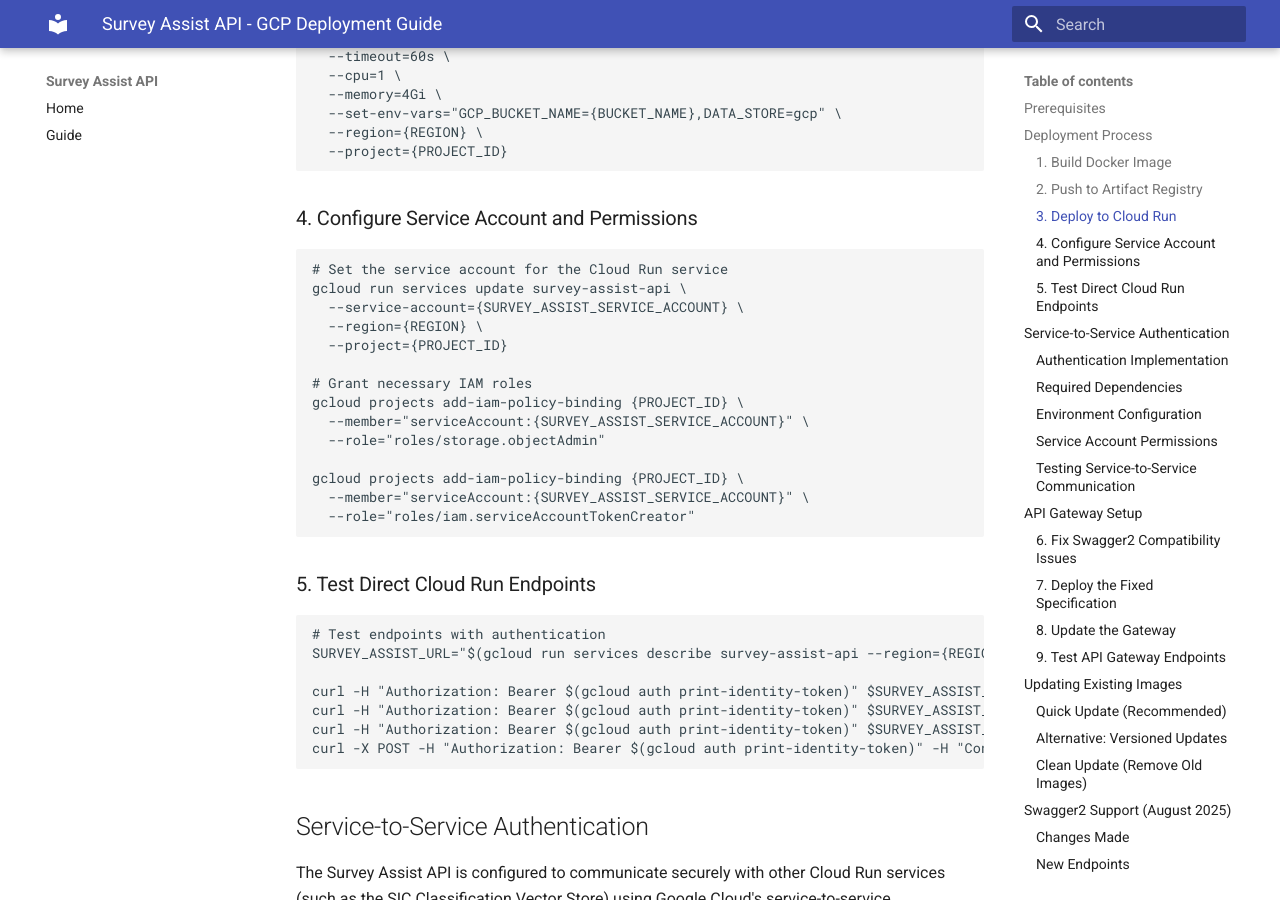
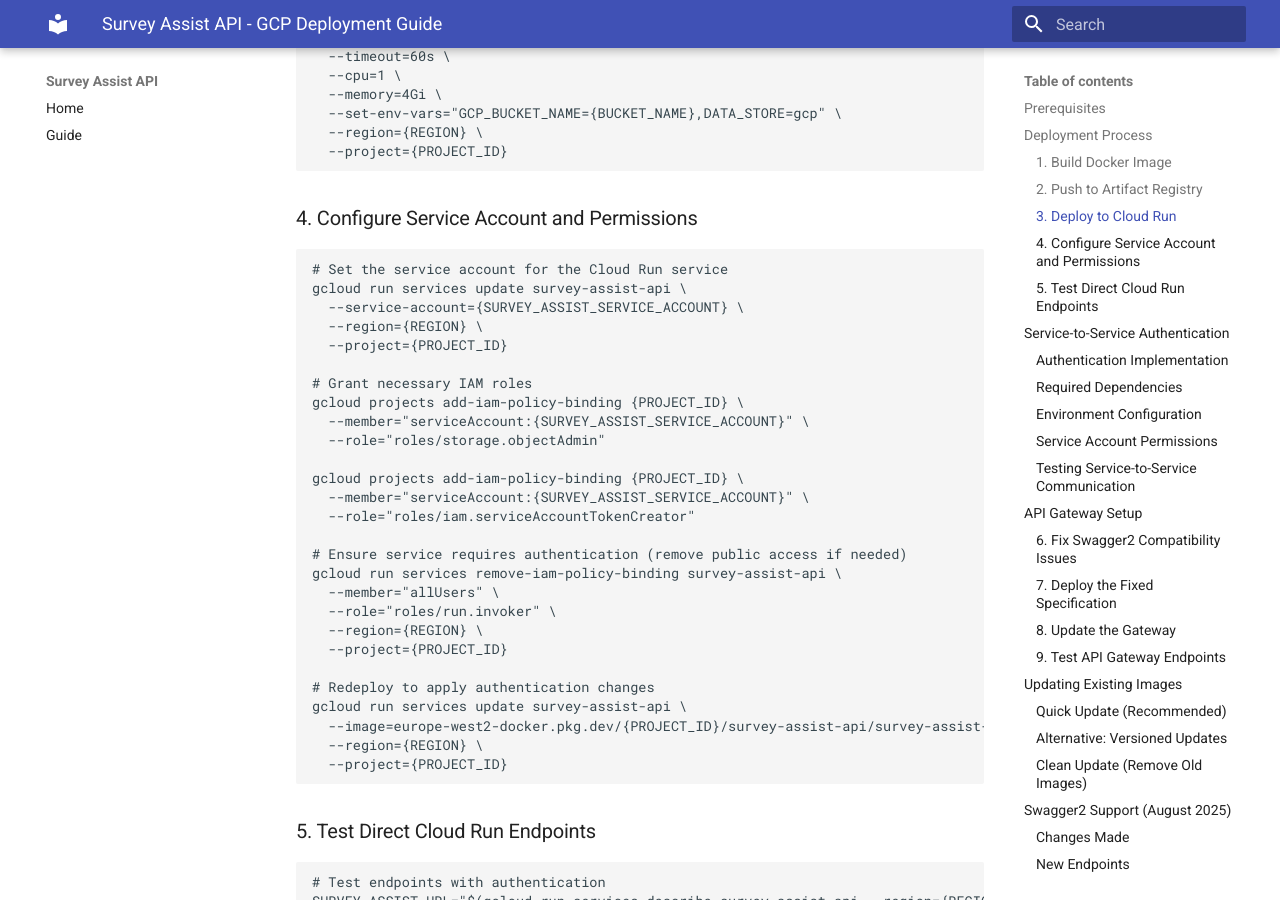
Before and after one commit to ONSdigital/survey-assist-api, an MkDocs documentation site: the page built from docs/gcp-deployment.md, in a window 1280 px wide and 900 px high, scrolled down 1018 px. Built offline with MkDocs 1.6.1 and Material for MkDocs 9.7.7, drawn with Linux system fonts in a browser that asks for light colours.

Commit message:
update doc

````diff
--- a/docs/gcp-deployment.md
+++ b/docs/gcp-deployment.md
@@ -64,6 +64,19 @@
 gcloud projects add-iam-policy-binding {PROJECT_ID} \
   --member="serviceAccount:{SURVEY_ASSIST_SERVICE_ACCOUNT}" \
   --role="roles/iam.serviceAccountTokenCreator"
+
+# Ensure service requires authentication (remove public access if needed)
+gcloud run services remove-iam-policy-binding survey-assist-api \
+  --member="allUsers" \
+  --role="roles/run.invoker" \
+  --region={REGION} \
+  --project={PROJECT_ID}
+
+# Redeploy to apply authentication changes
+gcloud run services update survey-assist-api \
+  --image=europe-west2-docker.pkg.dev/{PROJECT_ID}/survey-assist-api/survey-assist-api:latest \
+  --region={REGION} \
+  --project={PROJECT_ID}
 ```
 
 ### 5. Test Direct Cloud Run Endpoints
````
